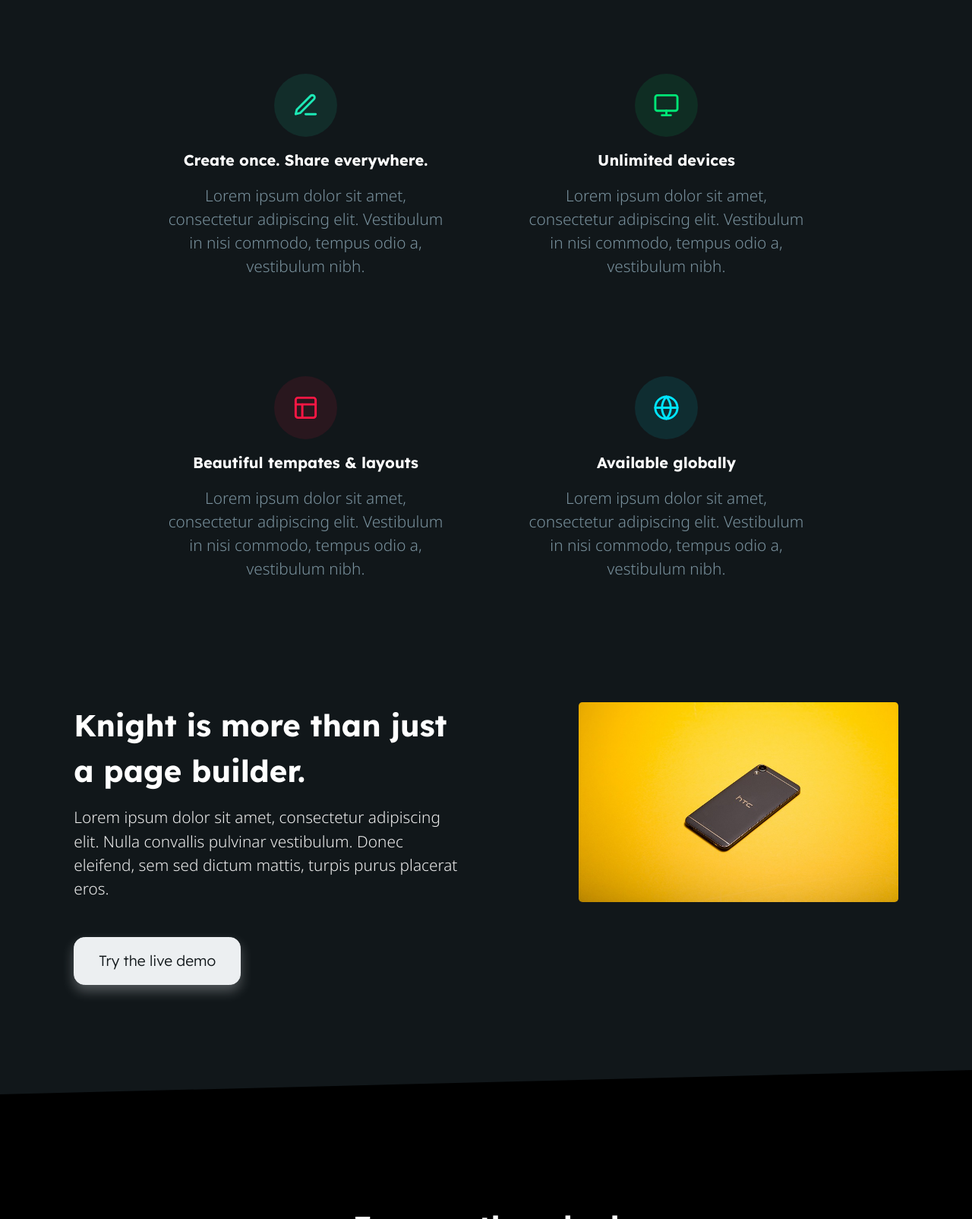
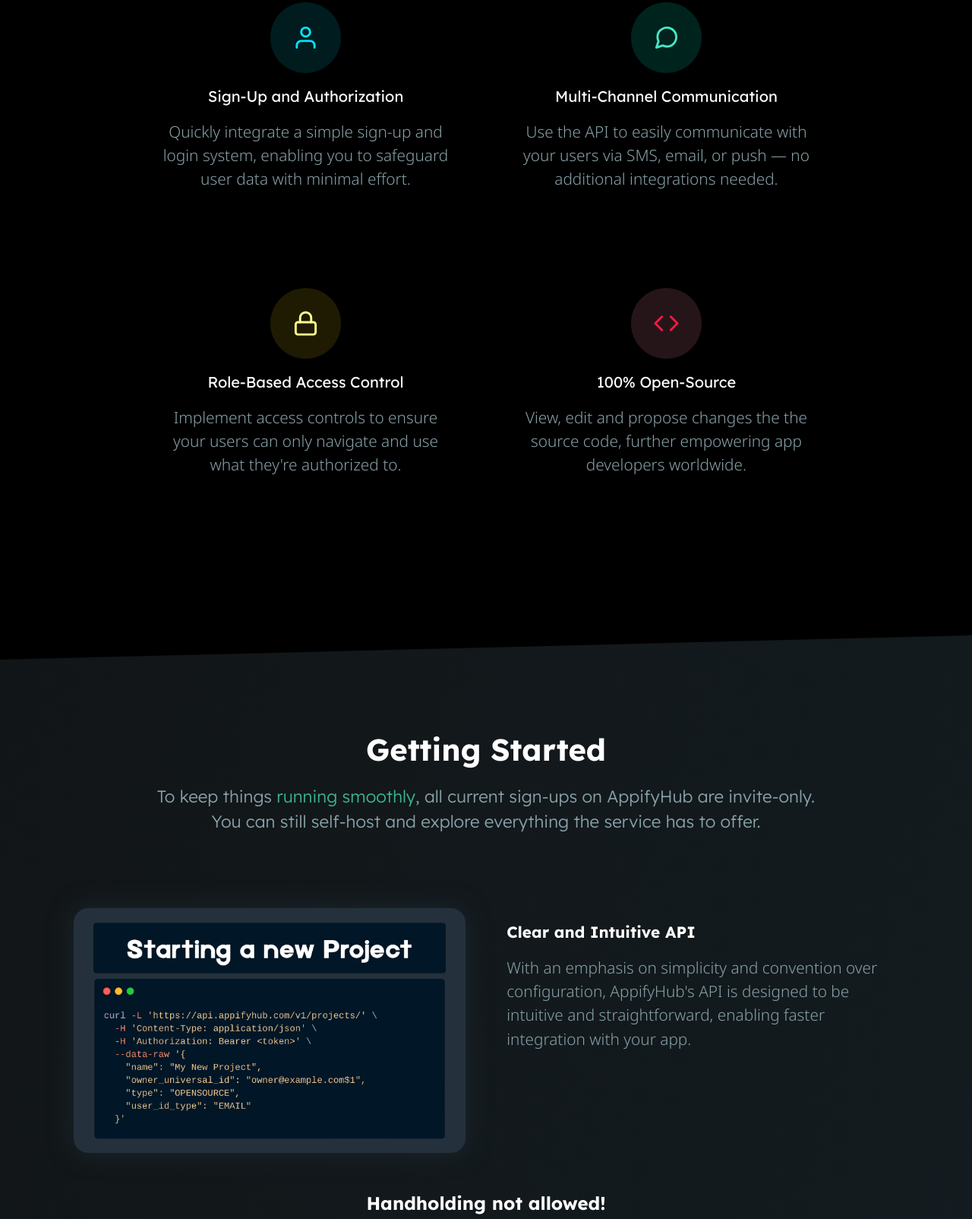
Before and after one commit to appifyhub/landing, a plain HTML site: page index.html in a window 1280 px wide. Shown: the part 1196-2800 px from the top of the page at 76% size. Drawn offline with nearby package versions, Linux system fonts and the light colour scheme.

Commit message:
Add the getting started section

```diff
--- a/css/layout.css
+++ b/css/layout.css
@@ -680,17 +680,28 @@
   margin-top: 6rem !important;
 }
 
+.mb-6 {
+  margin-bottom: 6rem !important;
+}
+
 .pt-3,
 .py-3 {
   padding-top: 1rem !important;
 }
 
+.pb-3,
 .py-3 {
   padding-bottom: 1rem !important;
 }
 
-.pt-4 {
+.pt-4,
+.py-4 {
   padding-top: 1.5rem !important;
+}
+
+.pb-4,
+.py-4 {
+  padding-bottom: 1.5rem !important;
 }
 
 .pt-5 {
--- a/css/styles.css
+++ b/css/styles.css
@@ -59,6 +59,14 @@
   font-weight: 700;
   line-height: 1.5;
   color: white;
+  font-family: var(--typeface-title);
+}
+
+h5,
+h6,
+.h5,
+.h6 {
+  font-weight: 400;
   font-family: var(--typeface-title);
 }
 
@@ -740,7 +748,7 @@
 }
 
 .bg-dark {
-  background-color: #11171a !important;
+  background: linear-gradient(110deg, #232a2e80, #3d596750) !important;
 }
 
 a.bg-dark:hover,
@@ -789,7 +797,7 @@
 }
 
 .text-muted {
-  color: #78909C !important;
+  color: #88a1a9 !important;
 }
 
 body {
@@ -1060,24 +1068,24 @@
   margin: 1rem;
 }
 
-.icon-box.box-primary {
-  color: #1de9b6;
-  background-color: rgba(29, 233, 182, 0.1);
+.icon-box.box-teal {
+  color: var(--teal);
+  background-color: rgba(0, 230, 203, 0.15);
 }
 
-.icon-box.box-success {
-  color: #00e676;
-  background-color: rgba(0, 230, 118, 0.1);
+.icon-box.box-blue {
+  color: #00e5ff;
+  background-color: rgba(0, 229, 255, 0.12);
 }
 
-.icon-box.box-info {
-  color: #00e5ff;
-  background-color: rgba(0, 229, 255, 0.1);
+.icon-box.box-yellow {
+  color: #ffff8c;
+  background-color: rgba(255, 212, 23, 0.12);
 }
 
-.icon-box.box-danger {
+.icon-box.box-red {
   color: #ff1744;
-  background-color: rgba(255, 23, 68, 0.1);
+  background-color: rgba(255, 139, 162, 0.15);
 }
 
 .icon-box .icon-box-inner {
@@ -1087,5 +1095,10 @@
   flex-direction: row;
   -ms-flex-align: center;
   align-items: center;
-  padding: 1.5rem;
+  padding: 1.8rem;
 }
+
+.slick-about {
+  -webkit-filter: drop-shadow(0 0 1rem #24313c90);
+  filter: drop-shadow(0 0 1rem #24313c90);
+}
--- a/index.html
+++ b/index.html
@@ -68,7 +68,7 @@
     </section>
 
     <!-- Hero -->
-    <section class="py-7 py-md-0 auroras" id="home">
+    <section class="py-7 py-md-0 auroras section-angle bottom-right" id="home">
         <div class="container">
             <div class="aurora-1"></div>
             <div class="aurora-2"></div>
@@ -94,86 +94,130 @@
     </section>
 
     <!-- Features -->
-    <section class="pt-6 pb-7 bg-dark section-angle top-left bottom-left" id="features">
+    <section class="pt-6 pb-7 section-angle top-left bottom-right" id="features">
         <div class="container">
             <div class="row">
-                <div class="col-md-6 mx-auto text-center">
-                    <h2 class="heading-black">Knight offers everything you need.</h2>
-                    <p class="text-muted lead">Lorem ipsum dolor sit amet, consectetur adipiscing elit. Vestibulum in
-                        nisi
-                        commodo, tempus odio a, vestibulum nibh.</p>
+                <div class="col-md-8 mx-auto text-center">
+                    <h2 class="heading-black">Unblock your app ideas</h2>
+                    <p class="text-muted lead">
+                        Straightforward, open-source, and designed for the
+                        hard-code developer who values efficiency and innovation.
+                    </p>
                 </div>
             </div>
             <div class="row mt-5">
                 <div class="col-md-10 mx-auto">
                     <div class="row feature-boxes">
                         <div class="col-md-6 box">
-                            <div class="icon-box box-primary">
+                            <div class="icon-box box-blue">
                                 <div class="icon-box-inner">
-                                    <span data-feather="edit-3" width="35" height="35"></span>
+                                    <span data-feather="user" width="35" height="35"></span>
                                 </div>
                             </div>
-                            <h5>Create once. Share everywhere.</h5>
-                            <p class="text-muted">Lorem ipsum dolor sit amet, consectetur adipiscing elit. Vestibulum in
-                                nisi commodo, tempus odio a, vestibulum nibh.</p>
+                            <h5>Sign-Up and Authorization</h5>
+                            <p class="text-muted">
+                                Quickly integrate a simple sign-up and login system,
+                                enabling you to safeguard user data with minimal effort.
+                            </p>
                         </div>
                         <div class="col-md-6 box">
-                            <div class="icon-box box-success">
+                            <div class="icon-box box-teal">
                                 <div class="icon-box-inner">
-                                    <span data-feather="monitor" width="35" height="35"></span>
+                                    <span data-feather="message-circle" width="35" height="35"></span>
                                 </div>
                             </div>
-                            <h5>Unlimited devices</h5>
-                            <p class="text-muted">Lorem ipsum dolor sit amet, consectetur adipiscing elit. Vestibulum in
-                                nisi commodo, tempus odio a, vestibulum nibh.</p>
+                            <h5>Multi-Channel Communication</h5>
+                            <p class="text-muted">
+                                Use the API to easily communicate with your users via SMS,
+                                email, or push — no additional integrations needed.
+                            </p>
                         </div>
                         <div class="col-md-6 box">
-                            <div class="icon-box box-danger">
+                            <div class="icon-box box-yellow">
                                 <div class="icon-box-inner">
-                                    <span data-feather="layout" width="35" height="35"></span>
+                                    <span data-feather="lock" width="35" height="35"></span>
                                 </div>
                             </div>
-                            <h5>Beautiful tempates & layouts</h5>
-                            <p class="text-muted">Lorem ipsum dolor sit amet, consectetur adipiscing elit. Vestibulum in
-                                nisi commodo, tempus odio a, vestibulum nibh.</p>
+                            <h5>Role-Based Access Control</h5>
+                            <p class="text-muted">
+                                Implement access controls to ensure your users can only navigate
+                                and use what they're authorized to.
+                            </p>
                         </div>
                         <div class="col-md-6 box">
-                            <div class="icon-box box-info">
+                            <div class="icon-box box-red">
                                 <div class="icon-box-inner">
-                                    <span data-feather="globe" width="35" height="35"></span>
+                                    <span data-feather="code" width="35" height="35"></span>
                                 </div>
                             </div>
-                            <h5>Available globally</h5>
-                            <p class="text-muted">Lorem ipsum dolor sit amet, consectetur adipiscing elit. Vestibulum in
-                                nisi commodo, tempus odio a, vestibulum nibh.</p>
+                            <h5>100% Open-Source</h5>
+                            <p class="text-muted">
+                                View, edit and propose changes the the source code,
+                                further empowering app developers worldwide.
+                            </p>
                         </div>
-                    </div>
-                </div>
-            </div>
-
-            <!-- Carousel -->
-            <div class="row mt-6">
-                <div class="col-md-6 mr-auto">
-                    <h2>Knight is more than just a page builder.</h2>
-                    <p class="mb-5">Lorem ipsum dolor sit amet, consectetur adipiscing elit. Nulla convallis pulvinar
-                        vestibulum. Donec eleifend, sem sed dictum mattis, turpis purus placerat eros.</p>
-                    <a href="#" class="btn btn-light">
-                        Try the live demo
-                    </a>
-                </div>
-                <div class="col-md-5">
-                    <div class="slick-about">
-                        <img src="img/blog-1.jpg" class="img-fluid rounded d-block mx-auto" alt="Work 1" />
-                        <img src="img/blog-2.jpg" class="img-fluid rounded d-block mx-auto" alt="Work 2" />
-                        <img src="img/blog-3.jpg" class="img-fluid rounded d-block mx-auto" alt="Work 3" />
                     </div>
                 </div>
             </div>
         </div>
     </section>
 
+    <!-- Carousel -->
+    <section class="pt-6 pb-7 bg-dark section-angle top-right bottom-right" id="demo">
+        <div class="container">
+            <div class="row px-3 py-4 mb-4">
+                <div class="col-md-10 mx-auto text-center">
+                    <h2 class="heading-black">Getting Started</h2>
+                    <p class="text-muted lead">
+                        To keep things <a href="https://stats.uptimerobot.com/ecQk6mnTUp" target="_blank">running
+                            smoothly</a>,
+                        all current sign-ups on AppifyHub are invite-only.
+                        You can still self-host and explore everything the service has to offer.
+                    </p>
+                </div>
+            </div>
+
+            <div class="row">
+                <div class="col-md-6">
+                    <div class="slick-about">
+                        <img src="img/demo-health-check.png" class="img-fluid rounded d-block mx-auto" alt="Sample 1" />
+                        <img src="img/demo-creating-project.png" class="img-fluid rounded d-block mx-auto"
+                            alt="Sample 2" />
+                        <img src="img/demo-sending-message.png" class="img-fluid rounded d-block mx-auto"
+                            alt="Sample 3" />
+                        <img src="img/demo-user-login.png" class="img-fluid rounded d-block mx-auto" alt="Sample 4" />
+                    </div>
+                </div>
+                <div class="col-md-6 ml-auto pt-3">
+                    <h4>Clear and Intuitive API</h4>
+                    <p class="mb-5 text-muted">
+                        With an emphasis on simplicity and convention over configuration,
+                        AppifyHub's API is designed to be intuitive and straightforward,
+                        enabling faster integration with your app.
+                    </p>
+                </div>
+            </div>
+
+            <div class="row mt-5">
+                <div class="col-md-10 mx-auto text-center">
+                    <h3 class="pb-3">Handholding not allowed!</h3>
+                    <p class="px-4 text-muted">
+                        Instead of guiding you through an array of step-by-step tutorials,
+                        you are invited to directly take a look at
+                        <a href="https://api.appifyhub.com/docs/index.html" target="_blank">API documentation</a>.
+
+                        Guided by its Spartan philosophy, AppifyHub's "monolith" service is
+                        <a href="https://github.com/appifyhub/monolith/tree/main/docker">easy to deploy</a>
+                        and provides well-documented
+                        <a href="https://github.com/appifyhub/monolith" target="_blank">source code on GitHub</a>.
+                    </p>
+                </div>
+            </div>
+        </div>
+    </section>
+
     <!-- FAQ -->
-    <section class="py-7" id="faq">
+    <section class="py-7 section-angle bottom-left" id="faq">
         <div class="container">
             <div class="row">
                 <div class="col-md-6 mx-auto text-center">
@@ -227,7 +271,7 @@
     </section>
 
     <!-- Footer -->
-    <footer class="py-6 bg-dark section-angle top-right bottom-right">
+    <footer class="py-6 bg-dark section-angle top-right">
         <div class="container">
             <div class="row">
                 <div class="col-sm-5 mr-auto">
```
Also changed, not shown: img/blog-1.jpg (deleted), img/blog-2.jpg (deleted), img/blog-3.jpg (deleted), img/brands.png (deleted), img/demo-creating-project.png (added), img/demo-health-check.png (added), img/demo-sending-message.png (added), img/demo-user-login.png (added), img/mockup.png (deleted).
